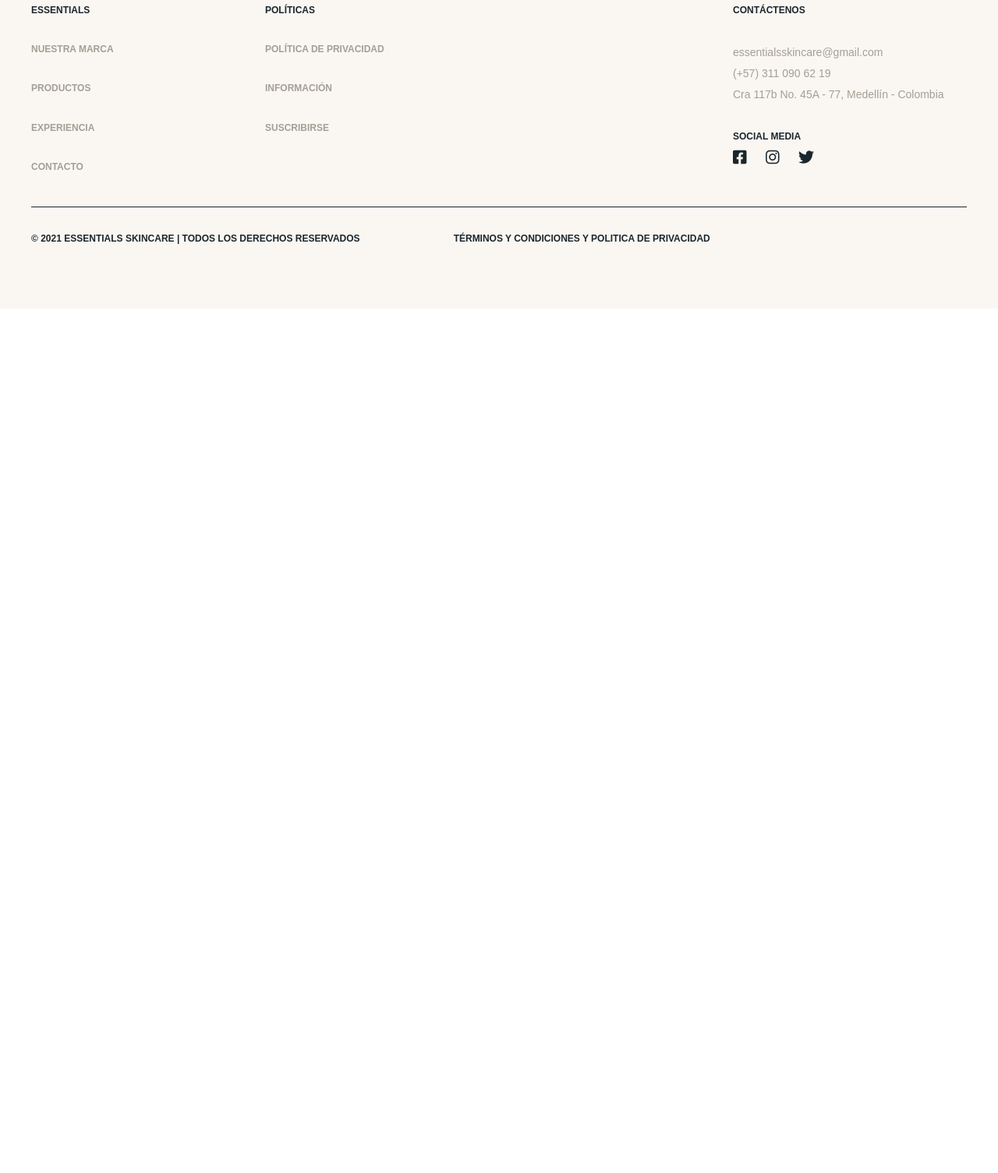
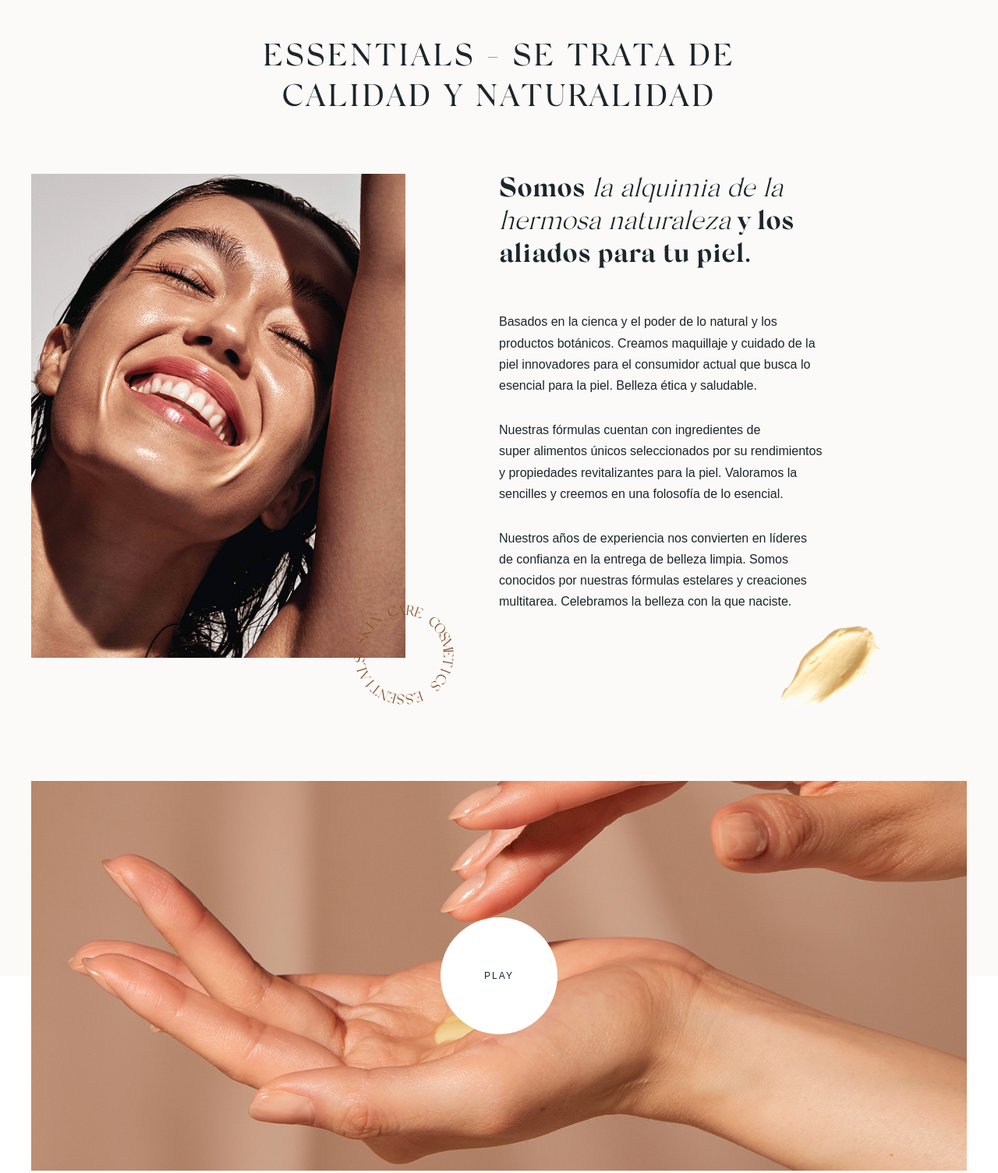
Before and after one commit to YosmanProgramer/essentials, a website: page nuestraMarca.html in a window 1280 px wide. Shown: the part 921-2426 px from the top of the page at 78% size. Before the commit the page ends 1317 px from the top, so only its background shows below. Drawn offline with Linux system fonts and the light colour scheme.

Commit message:
Finalizando el archivo nuestraMarca

```diff
--- a/nuestraMarca.html
+++ b/nuestraMarca.html
@@ -47,6 +47,54 @@
       <p class="header__marca-parrafo header__marca-parrafo--izquierda">En <span>Essentials Skincare</span><br>pensamos que el cuidado de la <br> piel es algo fundamental</p>
       <p class="header__marca-parrafo header__marca-parrafo--derecha">Nuestros productos se <br>basan en lo simple y esencial <br>pensados para cuidarte</p>
     </header>
+
+    <section class="section seccion-marca">
+      <div class="u-contenedor">
+        <div class="u-text-center u-margin-bottom-big">
+          <h2 class="heading-secondary heading-secondary--upper">Essentials - Se trata de <br> calidad y naturalidad</h2>
+        </div>
+        <div class="marca">
+          <div class="marca__item">
+            <img src="img/img_marca/imgdescripcion.jpg" alt="" class="marca__imagen">
+          </div>
+          <div class="marca__item">
+            <div class="u-margin-bottom-medium">
+              <h3 class="heading-tertiary">Somos <span>la alquimia de la <br> hermosa naturaleza</span> y los <br> aliados para tu piel.</h3>
+            </div>
+            <p class="marca__parrafo">
+              Basados en la cienca y el poder de lo natural y los <br>
+              productos botánicos. Creamos maquillaje y cuidado de la <br>
+              piel innovadores para el consumidor actual que busca lo <br>
+              esencial para la piel. Belleza ética y saludable.
+            </p>
+
+            <p class="marca__parrafo">
+              Nuestras fórmulas cuentan con ingredientes de <br>
+              super alimentos únicos seleccionados por su rendimientos <br>
+              y propiedades revitalizantes para la piel. Valoramos la <br>
+              sencilles y creemos en una folosofía de lo esencial.
+            </p>
+
+            <p class="marca__parrafo">
+              Nuestros años de experiencia nos convierten en líderes <br>
+              de confianza en la entrega de belleza limpia. Somos <br>
+              conocidos por nuestras fórmulas estelares y creaciones <br>
+              multitarea. Celebramos la belleza con la que naciste.
+            </p>
+          </div>
+          <h4 class="heading-four heading-four--brown heading-four--marca circle">
+            Essentials Skin Care Cosmetics
+          </h4>
+          <img src="img/img_marca/txturacrema.png" alt="textura crema" class="marca__textura-crema">
+        </div>
+      </div>
+    </section>
+
+    <div class="u-contenedor u-margin-bottom-huge">
+      <div class="banner banner--marca">
+        <a href="#" class="button button--marca">Play</a>
+      </div>
+    </div>
 
     <footer class="footer">
       <div class="u-contenedor">
--- a/sass/base/_typography.scss
+++ b/sass/base/_typography.scss
@@ -79,9 +79,27 @@ $silk-serif-bold: 'silk-serif-700';
     font-size: 1.2rem;
     text-transform: uppercase;
   }
+
+  &--upper {
+    text-transform: uppercase;
+    line-height: 1.3;
+  }
 }
 
 .heading-tertiary {
+  font-family: $silk-serif-bold;
+  font-size: 3.5rem;
+  font-weight: 700;
+  line-height: 1.2;
+
+  span {
+    font-family: $silk-serif-light;
+    font-style: italic;
+    font-weight: 100;
+  }
+}
+
+.heading-four {
   position: absolute;
   top: 0;
   left: 60%;
@@ -89,7 +107,6 @@ $silk-serif-bold: 'silk-serif-700';
   font-weight: 100;
   text-transform: uppercase;
   font-size: 1.8rem;
-  color: $color-white;
 
   span {
     position: absolute;
@@ -98,8 +115,21 @@ $silk-serif-bold: 'silk-serif-700';
     text-align: center;
   }
 
+  &--marca {
+    top: 87%;
+    left: 39%;
+  }
+
   &--black {
     color: $color-black;
+  }
+
+  &--white {
+    color: $color-white;
+  }
+
+  &--brown {
+    color: $color-primary;
   }
 }
 
--- a/sass/base/_utilities.scss
+++ b/sass/base/_utilities.scss
@@ -10,11 +10,15 @@
 }
 
 .u-margin-bottom-medium {
-  margin-bottom: 4rem !important;
+  margin-bottom: 5rem !important;
 }
 
 .u-margin-bottom-big {
   margin-bottom: 7rem !important;
+}
+
+.u-margin-bottom-huge {
+  margin-bottom: 10rem !important;
 }
 
 .u-margin-top-medium {
--- a/sass/components/_banner.scss
+++ b/sass/components/_banner.scss
@@ -1,10 +1,20 @@
 .banner {
-  height: 40rem;
-  width: 100%;
+  position: relative;
+  background-size: cover;
+  background-position: center;
+  display: flex;
+  align-items: center;
+  justify-content: center;
 
-  &__imagen {
-    height: 100%;
-    width: 100%;
-    object-fit: cover;
+  &--index {
+    height: 40rem;
+    background-image: url(../img/imagenbanner.jpg);
+  }
+
+  &--marca {
+    padding: 25rem 0;
+    height: 50rem;
+    background-image: url(../img/img_marca/banner.jpg);
+    margin-top: -25rem;
   }
 }
--- a/sass/components/_button.scss
+++ b/sass/components/_button.scss
@@ -41,9 +41,17 @@
   }
 
   &--productos {
-    top: 40%;
+    top: 32%;
     left: 65%;
     transform: translate(-50%, -50%);
+  }
+
+  &--marca {
+    width: 15rem;
+    height: 15rem;
+    font-size: 1.2rem;
+    color: $color-black;
+    background-color: $color-white;
   }
 
   &--animation {
--- /dev/null
+++ b/sass/components/_marca.scss
@@ -0,0 +1,24 @@
+.marca {
+  display: grid;
+  grid-template-columns: repeat(2, 1fr);
+  position: relative;
+
+  &__item {
+  }
+
+  &__imagen {
+    width: 80%;
+  }
+
+  &__parrafo:not(:last-child) {
+    margin-bottom: 3rem;
+  }
+
+  &__textura-crema {
+    position: absolute;
+    bottom: -8rem;
+    right: 10rem;
+    width: 15rem;
+    height: 15rem;
+  }
+}
--- a/sass/layout/_header.scss
+++ b/sass/layout/_header.scss
@@ -11,7 +11,7 @@ $silk-serif-light: 'silk-serif-300';
   background-position: top;
 
   &--index {
-    background-image: url(../../img/fondoindex.jpg);
+    background-image: url(../img/fondoindex.jpg);
     height: 100vh;
   }
 
@@ -39,6 +39,7 @@ $silk-serif-light: 'silk-serif-300';
   &__marca {
     position: relative;
     margin-top: 10rem;
+    padding-bottom: 15rem;
     text-align: center;
 
     &-imagen {
@@ -68,13 +69,16 @@ $silk-serif-light: 'silk-serif-300';
       position: absolute;
       top: 17rem;
       left: 50%;
+      font-size: 1.2rem;
+      color: $color-primary;
+      text-transform: uppercase;
       transform: translate(-50%, -50%);
     }
   }
   &__flotante-titulo--izquierdo,
   &__flotante-titulo--derecho {
     position: absolute;
-    top: 70%;
+    top: 60%;
     text-transform: uppercase;
     color: $color-white;
     font-size: 6rem;
@@ -86,11 +90,11 @@ $silk-serif-light: 'silk-serif-300';
   }
 
   &__flotante-titulo--izquierdo {
-    left: 26.4%;
+    left: 40.2rem;
   }
 
   &__flotante-titulo--derecho {
-    right: 29.3%;
+    right: 44.7rem;
   }
 
   &__marca-parrafo {
@@ -99,7 +103,7 @@ $silk-serif-light: 'silk-serif-300';
     &--izquierda,
     &--derecha {
       position: absolute;
-      bottom: 0;
+      bottom: 15rem;
     }
 
     &--izquierda {
--- a/sass/main.scss
+++ b/sass/main.scss
@@ -14,6 +14,7 @@
 @import 'components/button';
 @import 'components/categorias';
 @import 'components/cosmeticos';
+@import 'components/marca';
 @import 'components/productos';
 
 // layout
--- a/sass/pages/_home.scss
+++ b/sass/pages/_home.scss
@@ -9,3 +9,9 @@
   padding: 0 0 10rem 0;
   background-color: $color-primary;
 }
+
+.seccion-marca {
+  position: relative;
+  padding: 10rem 0 40rem 0;
+  background-color: $color-section--dark;
+}
```
Also changed, not shown: index.html (+2 -3 lines), css/main.css.
